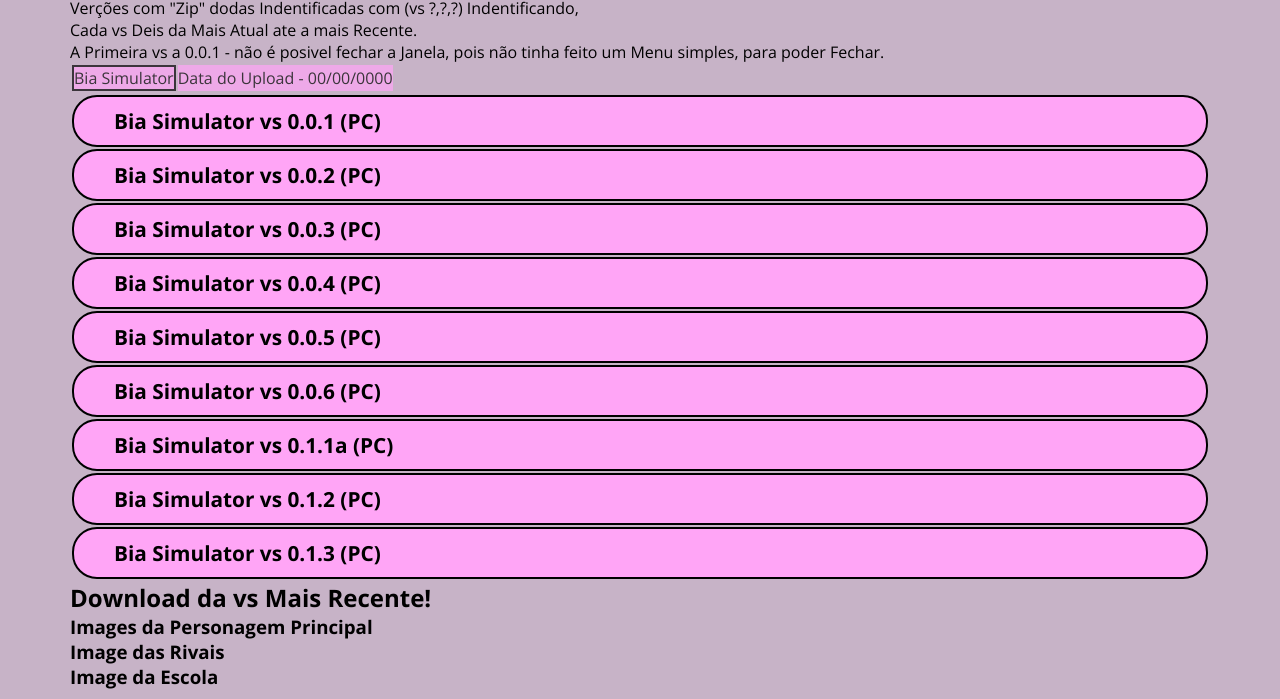
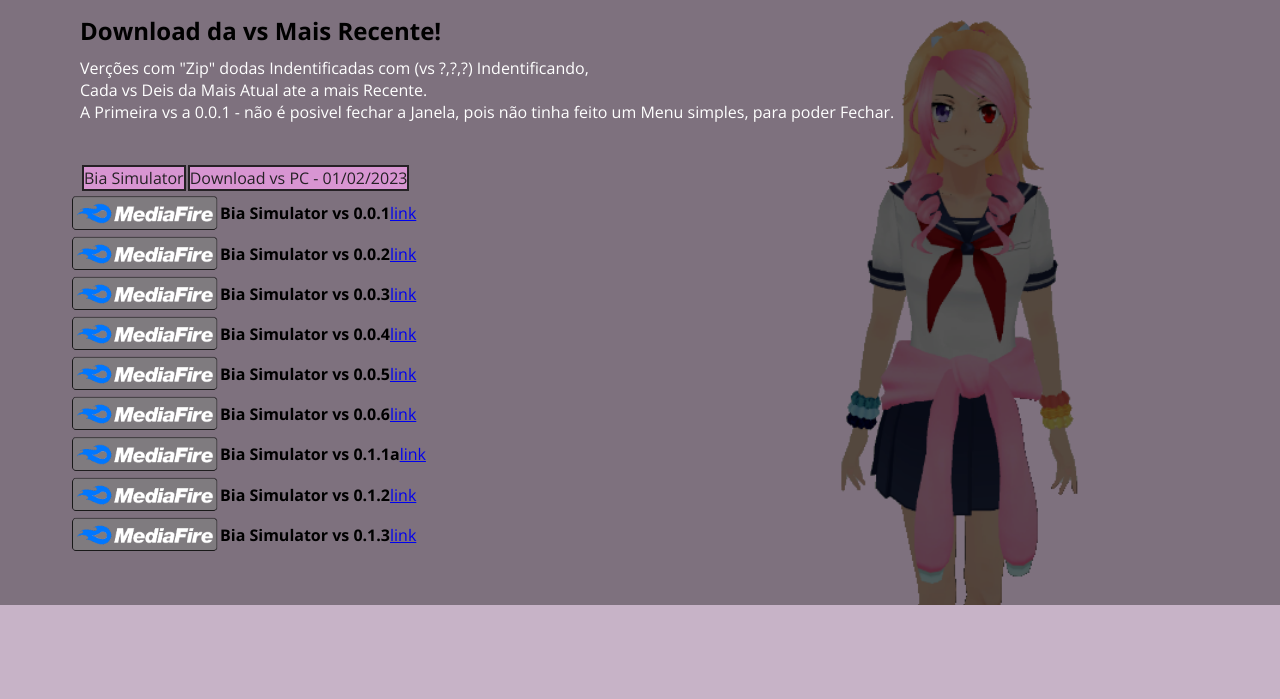
Before and after one commit to Danilo457/bia-simulator-site, a plain HTML site: page index.html in a window 1280 px wide. Shown: the part 1824-2523 px from the top of the page. Drawn offline with nearby package versions, Linux system fonts and the light colour scheme.

Commit message:
Update
Melhorias

```diff
--- a/index.html
+++ b/index.html
@@ -23,7 +23,7 @@
                 <ul>
                     <li><a href="#inicio">Início</a></li>
                     <li><a href="#sobre">Sobre</a></li>
-                    <li><a href="#download">Download</a></li>
+                    <li><a href="#wireframe">Download</a></li>
                     <li><a href="#contato">Contato</a></li>
                 </ul>
             </nav>
@@ -108,65 +108,97 @@
                     <tbody>
                         <tr>
                             <td class="vs">Bia Simulator</td>
-                            <td class="date">Data do Upload - 00/00/0000</td>
+                            <td class="datepc">Download vs PC - 01/02/2023</td>
+                            <td class="datecl">Download vs Celular - **/**/20**</td>
                         </tr>
                     </tbody>
                 </table>
+            </div>
+            <div class="imgmediafire Flex3">
+                <img src="img/mediafire.png" alt="mediafire">
+                <h1>Bia Simulator vs 0.0.1</h1>
                 <a
-                    href=https://www.mediafire.com/file/eervflqwce7wvbb/Bia_Simulator_vs_0.0.1.rar/file
-                    target="_blank" class="Botao2">Bia Simulator vs 0.0.1  (PC)
-                </a>
-                <a
-                    href=https://www.mediafire.com/file/t4v4fqg2cto45ke/Bia_Simulator_vs_0.0.2.rar/file
-                    target="_blank" class="Botao2">Bia Simulator vs 0.0.2  (PC)
-                </a>
-                <a
-                    href=https://www.mediafire.com/file/pr2qi0dlemqxwhd/Bia_Simulator_vs_0.0.3.rar/file
-                    target="_blank" class="Botao2">Bia Simulator vs 0.0.3  (PC)
-                </a>
-                <a
-                    href=https://www.mediafire.com/file/ospxemtkkf7s938/Bia_Simulator_vs_0.0.4.rar/file
-                    target="_blank" class="Botao2">Bia Simulator vs 0.0.4  (PC)
-                </a>
-                <a
-                    href=https://www.mediafire.com/file/z3dsm1diy81k83s/Bia_Simulator_vs_0.0.5.rar/file
-                    target="_blank" class="Botao2">Bia Simulator vs 0.0.5  (PC)
-                </a>
-                <a
-                    href=https://www.mediafire.com/file/u7bo6dapoeukrll/Bia_Simulator_vs_0.0.6.rar/file
-                    target="_blank" class="Botao2">Bia Simulator vs 0.0.6  (PC)
-                </a>
-                <a
-                    href=https://www.mediafire.com/file/qkphinf5eleanhn/Bia_Simulator_vs_0.1.1a.rar/file
-                    target="_blank" class="Botao2">Bia Simulator vs 0.1.1a  (PC)
-                </a>
-                <a
-                    href=https://www.mediafire.com/file/zv4ra7ye35ro8y2/Bia_Simulator_vs_0.1.2.rar/file
-                    target="_blank" class="Botao2">Bia Simulator vs 0.1.2  (PC)
-                </a>
-                <a
-                    href=https://www.mediafire.com/file/caidopz2wwwkqlp/Bia_Simulator_vs_0.1.3.rar/file
-                    target="_blank" class="Botao2">Bia Simulator vs 0.1.3  (PC)
+                    href="https://www.mediafire.com/file/eervflqwce7wvbb/Bia_Simulator_vs_0.0.1.rar/file"
+                    target="_blank">link
                 </a>
             </div>
-            <div id="qrcode">
-
+            <div class="imgmediafire Flex3">
+                <img src="img/mediafire.png" alt="mediafire">
+                <h1>Bia Simulator vs 0.0.2</h1>
+                <a
+                    href="https://www.mediafire.com/file/t4v4fqg2cto45ke/Bia_Simulator_vs_0.0.2.rar/file"
+                    target="_blank">link
+                </a>
+            </div>
+            <div class="imgmediafire Flex3">
+                <img src="img/mediafire.png" alt="mediafire">
+                <h1>Bia Simulator vs 0.0.3</h1>
+                <a
+                    href="https://www.mediafire.com/file/pr2qi0dlemqxwhd/Bia_Simulator_vs_0.0.3.rar/file"
+                    target="_blank">link
+                </a>
+            </div>
+            <div class="imgmediafire Flex3">
+                <img src="img/mediafire.png" alt="mediafire">
+                <h1>Bia Simulator vs 0.0.4</h1>
+                <a
+                    href="https://www.mediafire.com/file/ospxemtkkf7s938/Bia_Simulator_vs_0.0.4.rar/file"
+                    target="_blank">link
+                </a>
+            </div>
+            <div class="imgmediafire Flex3">
+                <img src="img/mediafire.png" alt="mediafire">
+                <h1>Bia Simulator vs 0.0.5</h1>
+                <a
+                    href="https://www.mediafire.com/file/z3dsm1diy81k83s/Bia_Simulator_vs_0.0.5.rar/file"
+                    target="_blank">link
+                </a>
+            </div>
+            <div class="imgmediafire Flex3">
+                <img src="img/mediafire.png" alt="mediafire">
+                <h1>Bia Simulator vs 0.0.6</h1>
+                <a
+                    href="https://www.mediafire.com/file/u7bo6dapoeukrll/Bia_Simulator_vs_0.0.6.rar/file"
+                    target="_blank">link
+                </a>
+            </div>
+            <div class="imgmediafire Flex3">
+                <img src="img/mediafire.png" alt="mediafire">
+                <h1>Bia Simulator vs 0.1.1a</h1>
+                <a
+                    href="https://www.mediafire.com/file/qkphinf5eleanhn/Bia_Simulator_vs_0.1.1a.rar/file"
+                    target="_blank">link
+                </a>
+            </div>
+            <div class="imgmediafire Flex3">
+                <img src="img/mediafire.png" alt="mediafire">
+                <h1>Bia Simulator vs 0.1.2</h1>
+                <a
+                    href="https://www.mediafire.com/file/zv4ra7ye35ro8y2/Bia_Simulator_vs_0.1.2.rar/file"
+                    target="_blank">link
+                </a>
+            </div>
+            <div class="imgmediafire Flex3">
+                <img src="img/mediafire.png" alt="mediafire">
+                <h1>Bia Simulator vs 0.1.3</h1>
+                <a
+                    href="https://www.mediafire.com/file/caidopz2wwwkqlp/Bia_Simulator_vs_0.1.3.rar/file"
+                    target="_blank">link
+                </a>
             </div>
         </div>
     </section>
-    <!-- Download da vs Mais Atual do Game -->
-    <section id="download">
-        <div class="Container">
-            <h2>Download da vs Mais Recente!</h2>
-            <h3>Images da Personagem Principal</h3>
-            <h3>Image das Rivais</h3>
-            <h3>Image da Escola</h3>
+    <section id="onepage">
+        <div class="Container Flex3">
+            <div id="textoSite">
+
+            </div>
         </div>
     </section>
     <!-- Rodapé -->
     <footer id="contato">
         <div class="Container">
-
+            <img src="img/qrfacebook.png" alt="qrcode">
         </div>
     </footer>
     <a href="#inicio" id="topo"><img src="img/butoonreturn.png" alt="topo do site"></a>
--- a/style.css
+++ b/style.css
@@ -46,6 +46,20 @@ body {
     flex-direction: column;
 }
 
+.Flex3 img {
+    display: none;
+    width: min(50vw, 150px);
+}
+
+.Flex3 h1 {
+    display: none;
+    font-size: 1.0em;
+}
+
+.Flex3 a {
+    display: none;
+}
+
 .Botao { /* Button que leva para um Link da Play List do YouTube */
     text-decoration: none;
     color: rgb(57, 0, 63);
@@ -55,20 +69,6 @@ body {
     padding: 10px 40px;
     border: 2px solid #000;
     border-radius: 25px;
-}
-
-.Botao2 { /* Button que leva para um Link da Play List do YouTube */
-    text-decoration: none;
-    color: #000;
-    font-size: 1.3em;
-    font-weight: 700;
-    background-color: #ffa5f6;
-    padding: 10px 40px;
-    border: 2px solid #000;
-    border-radius: 25px;
-
-    display: flex;
-    margin: 2px;
 }
 
 table tbody tr:hover {
@@ -82,8 +82,13 @@ table tbody tr {
     padding: 1rem 2rem;
 }
 
-.vs {
+.vs ,.datecl {
+    color: #000;
     border: 2px solid #000;
+}
+
+.datepc {
+    display: none;
 }
 
 #topo img{
@@ -213,6 +218,31 @@ main h1, main h2 {
     border: 0;
 }
 
+#wireframe {
+    padding: 50px 0px;
+    background: url(img/banerunity.png);
+    background-size: cover;
+    background-position: center;
+}
+
+#textoWire {
+    color: #fff;
+    padding: 0px 10px;
+}
+
+#textoWire h2 { /* Parte do Titulo "Download da vs mais Recente" */
+    color: #000;
+    margin-bottom: 10px;
+}
+
+#textoWire p {
+    margin-bottom: 40px;
+}
+
+#contato img {
+    display: none;
+}
+
 /* Smartphone Landscape >>>>>>>>>>>>>>>>>>>>>>>>>>>>>> */
 @media (min-width: 576px){ /* Tamanho de Tela de Celular */
     /* Layout */
@@ -336,6 +366,15 @@ main h1, main h2 {
     .TopicosSobre img {
         width: min(90vw, 150px);
     }
+
+    /* Sobre */
+    #sobre { /* Image do nackground de Cima */
+        background-attachment: fixed;
+    }
+
+    #wireframe { /* Image do nackground de Baixo */
+        background-attachment: fixed;
+    }
 }
 
 /* PC >>>>>>>>>>>>>>>>>>>>>>>>>>>>>>>>>>>>>>>>>>>>>>>> */
@@ -366,11 +405,6 @@ main h1, main h2 {
         margin-top: 50px;
     }
 
-    /* Sobre */
-    #sobre {
-        background-attachment: fixed;
-    }
-
     #destaqueSobre {
         display: inline;
     }
@@ -389,4 +423,23 @@ main h1, main h2 {
         flex-direction: row;
         align-items: center;
     }
+
+    .Flex3 img, .Flex3 h1, .Flex3 a {
+        display: inline;
+    }
+
+    #contato img {
+        width: min(50vw, 200px);
+        display: inline;
+    }
+
+    .datecl {
+        display: none;
+    }
+
+    .datepc {
+        display: inline;
+        color: #000;
+        border: 2px solid #000;
+    }
 }
```
Also changed, not shown: img/mediafire.png (added), img/qrfacebook.png (added).
